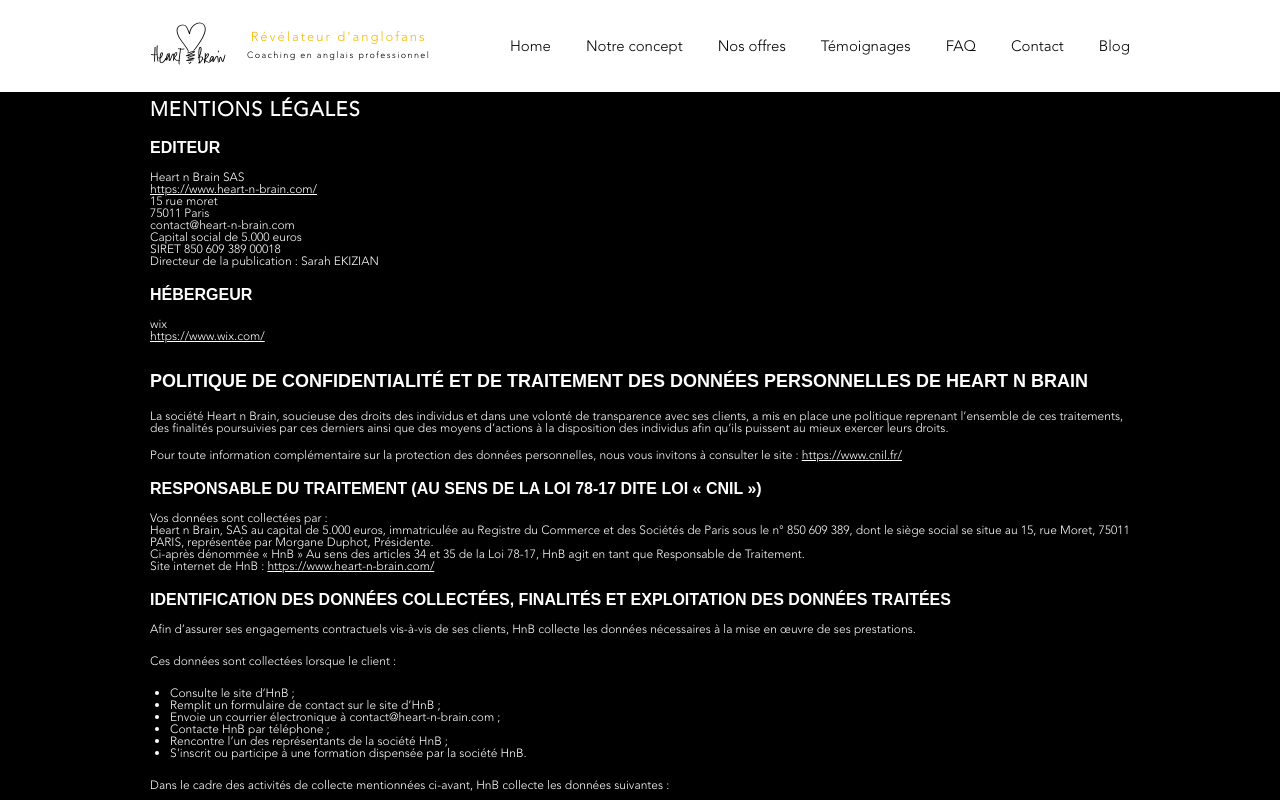
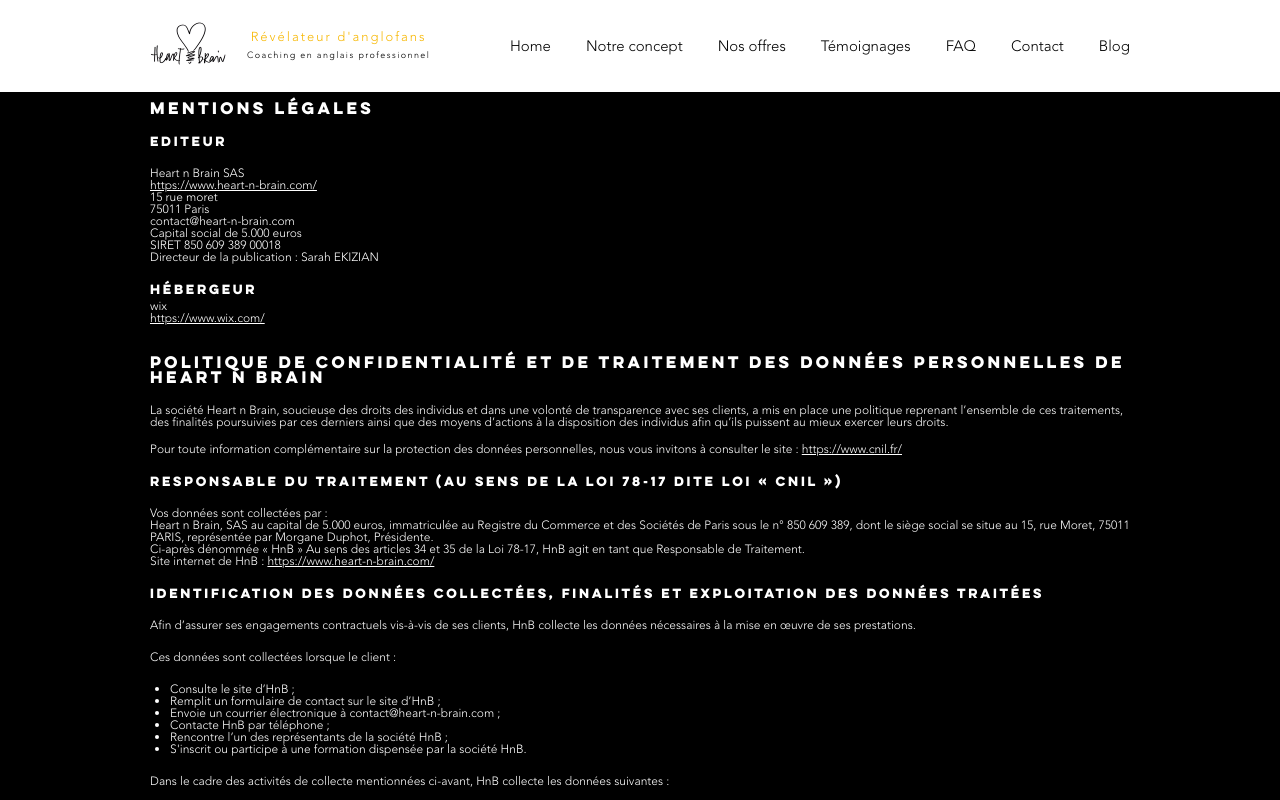
Before and after one commit to MaxenceDerepas/Front-HNB, a Next.js app: page /mentions-legales-confidentialite in a window 1280 px wide. Shown: the top 800 px of the page. Built offline with nearby package versions, Linux system fonts and the light colour scheme.

Commit message:
avenir police

```diff
--- a/pages/faq.js
+++ b/pages/faq.js
@@ -132,7 +132,7 @@ export default function Faq() {
                         fondatrices d'Heart n Brain.
                         <br />
                         Pour plus d'informations nous concernant,{" "}
-                        <Link href="/notre-philosophie">
+                        <Link href="/notre-mission">
                             <a className={styles.a}>c'est par ici.</a>
                         </Link>
                     </p>
@@ -169,7 +169,7 @@ export default function Faq() {
                     <p className={styles.text}>
                         Chaque séance de coaching d'1h30 se déroule en 4 temps.
                         Pour en savoir plus sur le déroulé,{" "}
-                        <Link href="/notre-methode">
+                        <Link href="/notre-methode#exemple">
                             <a className={styles.a}>
                                 découvrez l’exemple du parcours de Chloé.
                             </a>
--- a/pages/mentions-legales-confidentialite.js
+++ b/pages/mentions-legales-confidentialite.js
@@ -47,7 +47,9 @@ export default function LegalNotice() {
                 <p style={{ marginBottom: "20px" }}>
                     Directeur de la publication : Sarah EKIZIAN
                 </p>
-                <h3 className={styles.h3}>Hébergeur</h3>
+                <h3 style={{ marginBottom: "5px" }} className={styles.h3}>
+                    Hébergeur
+                </h3>
                 <p>wix</p>
                 <a className={styles.a} href="https://www.wix.com/">
                     https://www.wix.com/
--- a/pages/notre-methode.js
+++ b/pages/notre-methode.js
@@ -85,7 +85,10 @@ export default function OurOffers() {
                                 <h2 className={styles.h2Yellow}>
                                     coaching bienveillant et ludique
                                 </h2>
-                                <p className={styles.textRectangle}>
+                                <p
+                                    id="exemple"
+                                    className={styles.textRectangle}
+                                >
                                     Nous plaçons la bienveillance au cœur de
                                     notre démarche pédagogique pour vous
                                     permettre de reprendre confiance en vos
--- a/pages/temoignages.js
+++ b/pages/temoignages.js
@@ -12,7 +12,6 @@ import PEGA from "../images/Pega-heart-n-brain.png";
 import DELSEY from "../images/Delsey-heart-n-brain.png";
 import UBISOFT from "../images/Ubisoft-heart-n-brain.jpg";
 import MA from "../images/MA.png";
-import CONTREX from "../images/Elles-Contrex.jpg";
 import Right from "../images/chevron-right.svg";
 import Left from "../images/chevron-left.svg";
 import LINKEDIN from "../images/LinkedIn.png";
--- a/styles/Cvg.module.css
+++ b/styles/Cvg.module.css
@@ -7,16 +7,19 @@
 }
 .h2 {
     font-size: 14px;
+    font-family: "Avenir Light";
     font-weight: bold;
     margin-bottom: 1px;
     letter-spacing: 1px;
 }
 .h3 {
-    line-height: 18px;
+    line-height: 13px;
+    font-family: "Avenir Light";
 }
 .p {
     margin-bottom: 20px;
-    line-height: 14px;
+    line-height: 17px;
+    font-size: 12px;
 }
 .final {
     line-height: 14px;
--- a/styles/LegalNotice.module.css
+++ b/styles/LegalNotice.module.css
@@ -6,24 +6,21 @@
     padding-top: 8px;
 }
 .h1 {
-    font-size: 20px;
-    font-weight: bold;
+    font-size: 15px;
+    font-family: "luloCleanOne";
     margin-bottom: 20px;
-    letter-spacing: 1px;
     text-transform: uppercase;
 }
 .h2 {
-    font-size: 18px;
-    font-weight: bold;
-    margin-bottom: 4px;
+    font-size: 15px;
+    font-family: "luloCleanOne";
     margin-bottom: 20px;
     text-transform: uppercase;
 }
 .h3 {
-    font-size: 16px;
-    font-weight: bold;
-    margin-bottom: 4px;
-    margin-bottom: 15px;
+    font-size: 12px;
+    margin-bottom: 20px;
+    font-family: "luloCleanOne";
     text-transform: uppercase;
 }
 
```
Also changed, not shown: styles/Faq.module.css (+6 -5 lines), images/Elles-Contrex.jpg (deleted).
